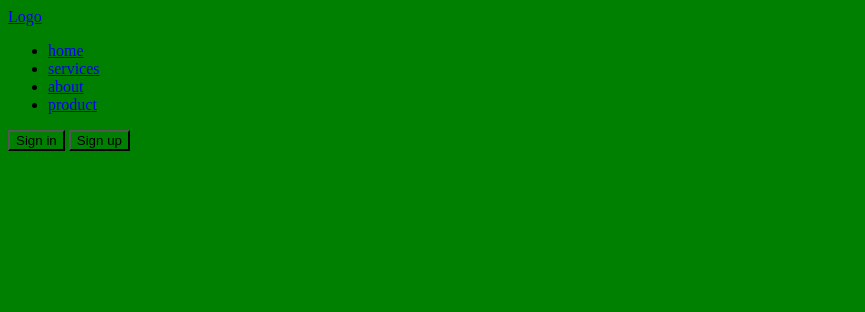
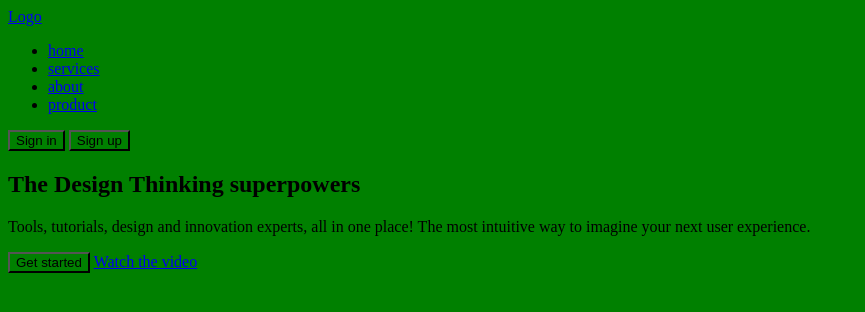
Before and after one commit to confesssa/Productly, a plain HTML site: page index.html in a window 1280 px wide. Shown: the whole page, without its empty margins (0-865 px from the left). Drawn offline with Linux system fonts and the light colour scheme.

Commit message:
feat: add section Promo

```diff
--- a/index.html
+++ b/index.html
@@ -8,6 +8,7 @@
 </head>
 <body>
   <header class="header">
+    <div class="content">
       <a class="logo" href="#">Logo</a>
       <nav class="header__navigation">
         <ul class="navigation">
@@ -21,6 +22,22 @@
         <button class="button button_bordered">Sign in</button>
         <button class="button button_colored">Sign up</button>
       </div>
+    </div>
   </header>
+
+  <section class="promo">
+    <div class="content">
+      <div class="promo__content">
+        <h1>The Design Thinking superpowers</h1>
+        <p>Tools, tutorials, design and innovation experts, all in one place! The most intuitive way to imagine your next user experience.</p>
+        <div class="promo__buttons">
+          <button class="button button_colored">Get started</button>
+          <a class="link-button" href="#">
+            <span class="ico ico_play"></span>Watch the video
+          </a>
+        </div>
+      </div>
+    </div>
+  </section>
 </body>
 </html>
--- a/style.css
+++ b/style.css
@@ -1,3 +1,7 @@
 * {
   background-color: green;
 }
+
+.content {
+  width: 1200px;
+}
```
Lines whose indentation alone changed are shown as unchanged.
